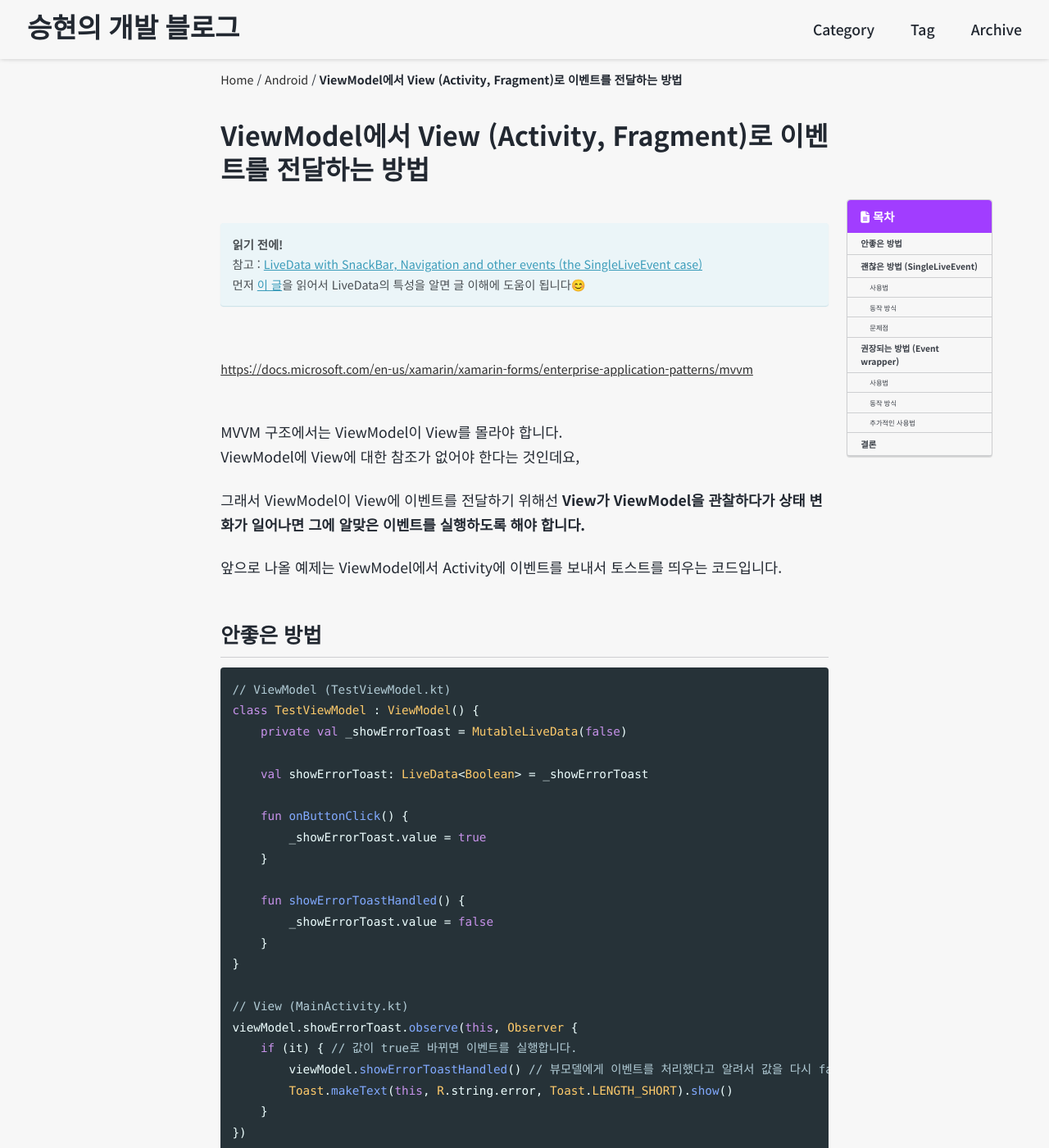
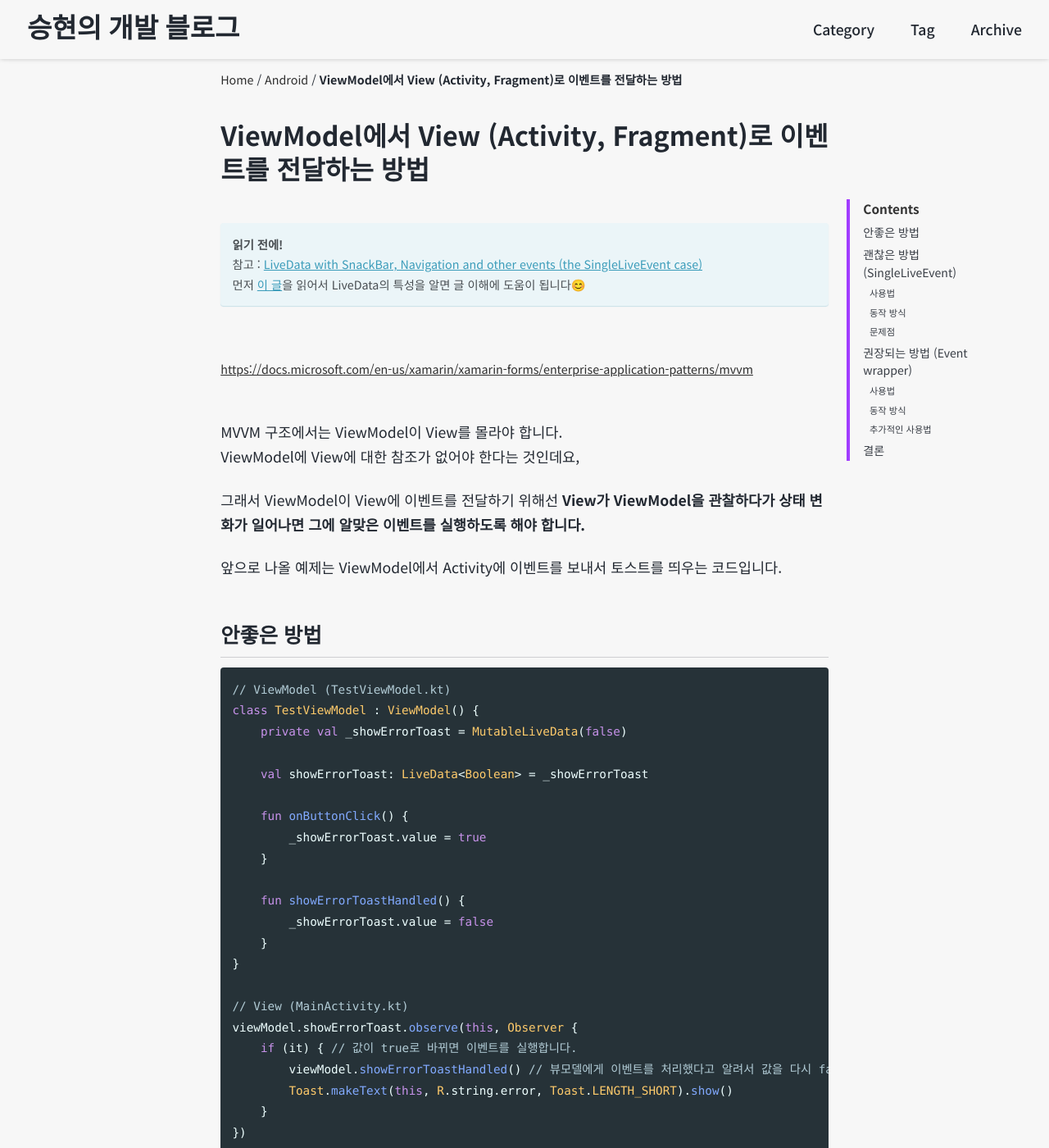
Before and after one commit to MinSeungHyun/minseunghyun.github.io, a Jekyll site: the page built from _posts/android/2020-03-08-6.md, in a window 1280 px wide and 1400 px high. Shown: the whole window at 82% size. Built offline with Jekyll 4.4.1, drawn with Linux system fonts in a browser that asks for light colours; cached includes are drawn as plain includes; nearby versions of some CDN libraries; some web fonts are replaced; comment, search, counter and statistics services are not loaded.

Commit message:
Change toc style

```diff
--- a/_config.yml
+++ b/_config.yml
@@ -298,7 +298,7 @@ defaults:
       comments: true
       share: false
       related: false
-      toc_label: "목차"
+      toc_label: "Contents"
       toc_sticky: true
   # _archive
   - scope:
--- a/_layouts/single-portfolio.html
+++ b/_layouts/single-portfolio.html
@@ -47,7 +47,7 @@ layout: default
         {% if page.toc %}
           <aside class="sidebar__right {% if page.toc_sticky %}sticky{% endif %}">
             <nav class="toc">
-              <header><h4 class="nav__title"><i class="fas fa-{{ page.toc_icon | default: 'file-alt' }}"></i> {{ page.toc_label | default: site.data.ui-text[site.locale].toc_label | default: "On this page" }}</h4></header>
+              <header><h4 class="nav__title"> {{ page.toc_label | default: site.data.ui-text[site.locale].toc_label | default: "On this page" }}</h4></header>
               {% include toc.html sanitize=true html=content h_min=1 h_max=6 class="toc__menu" %}
             </nav>
           </aside>
--- a/_layouts/single.html
+++ b/_layouts/single.html
@@ -37,7 +37,7 @@ layout: default
         {% if page.toc %}
           <aside class="sidebar__right {% if page.toc_sticky %}sticky{% endif %}">
             <nav class="toc">
-              <header><h4 class="nav__title"><i class="fas fa-{{ page.toc_icon | default: 'file-alt' }}"></i> {{ page.toc_label | default: site.data.ui-text[site.locale].toc_label | default: "On this page" }}</h4></header>
+              <header><h4 class="nav__title"> {{ page.toc_label | default: site.data.ui-text[site.locale].toc_label | default: "On this page" }}</h4></header>
               {% include toc.html sanitize=true html=content h_min=1 h_max=6 class="toc__menu" %}
             </nav>
           </aside>
--- a/_sass/minimal-mistakes/_navigation.scss
+++ b/_sass/minimal-mistakes/_navigation.scss
@@ -454,20 +454,16 @@
     font-family: $sans-serif-narrow;
     color: $gray;
     background-color: $background-color;
-    border: 1px solid $border-color;
-    border-radius: $border-radius;
-    -webkit-box-shadow: $box-shadow;
-    box-shadow: $box-shadow;
+    border-left: 4px solid $primary-color;
     .nav__title {
-        color: #fff;
-        font-size: $type-size-6;
-        background: $primary-color;
-        border-top-left-radius: $border-radius;
-        border-top-right-radius: $border-radius;
+        color: #333333;
+        font-size: 0.7em;
+        padding: 0.1rem 0 0.2rem 0.75rem;
     }
     // Scrollspy marks toc items as .active when they are in focus
     .active a {
-        @include yiq-contrasted($active-color);
+        color: $primary-color;
+        font-weight: 500;
     }
 }
 
@@ -476,35 +472,33 @@
     padding: 0;
     width: 100%;
     list-style: none;
-    font-size: $type-size-6;
+    font-size: $type-size-5;
     @include breakpoint($large) {
-        font-size: $type-size-7;
+        font-size: 0.8rem;
     }
     a {
         display: block;
-        padding: 0.25rem 0.75rem;
+        padding: 0.2rem 0 0.1rem 0.75rem;
         color: $muted-text-color;
-        font-weight: bold;
+        font-weight: 400;
         line-height: 1.5;
-        border-bottom: 1px solid $border-color;
         &:hover {
             color: $text-color;
         }
     }
     li ul>li a {
-        padding-left: 1.25rem;
-        font-weight: normal;
+        padding-left: 1.1rem;
     }
     li ul li ul>li a {
-        padding-left: 1.75rem;
+        padding-left: 1.3rem;
     }
     li ul li ul li ul>li a {
-        padding-left: 2.25rem;
+        padding-left: 1.5rem;
     }
     li ul li ul li ul li ul>li a {
-        padding-left: 2.75rem;
+        padding-left: 1.7rem;
     }
     li ul li ul li ul li ul li ul>li a {
-        padding-left: 3.25rem
+        padding-left: 1.9rem
     }
 }
```
